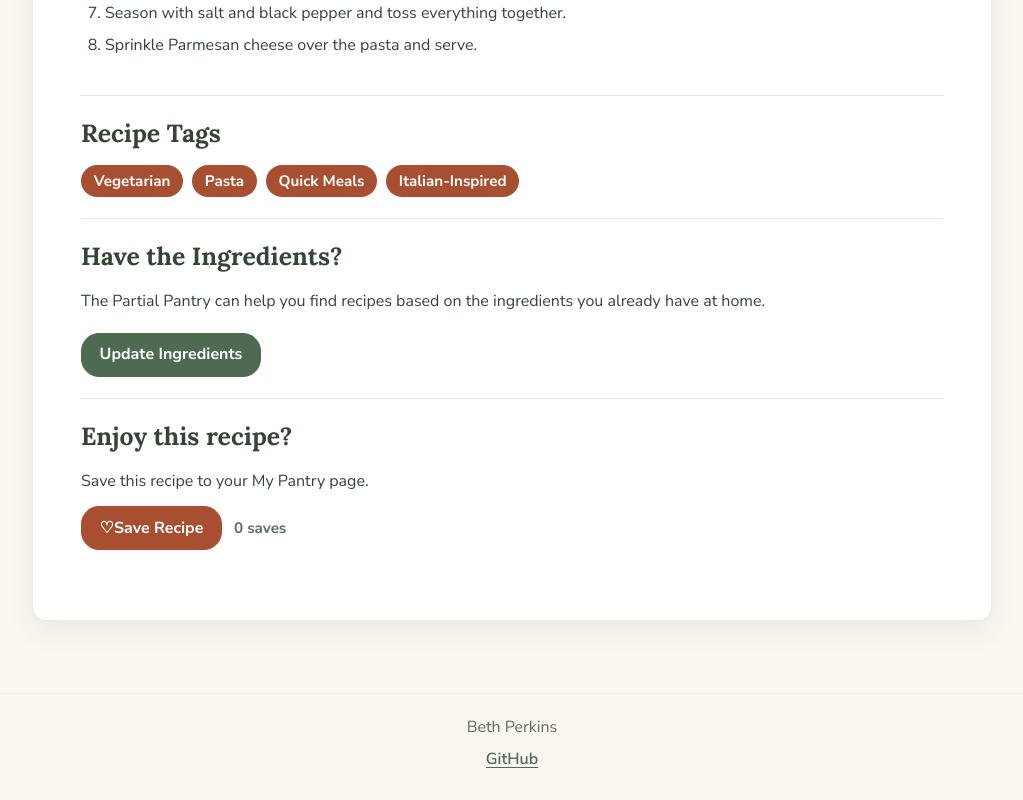
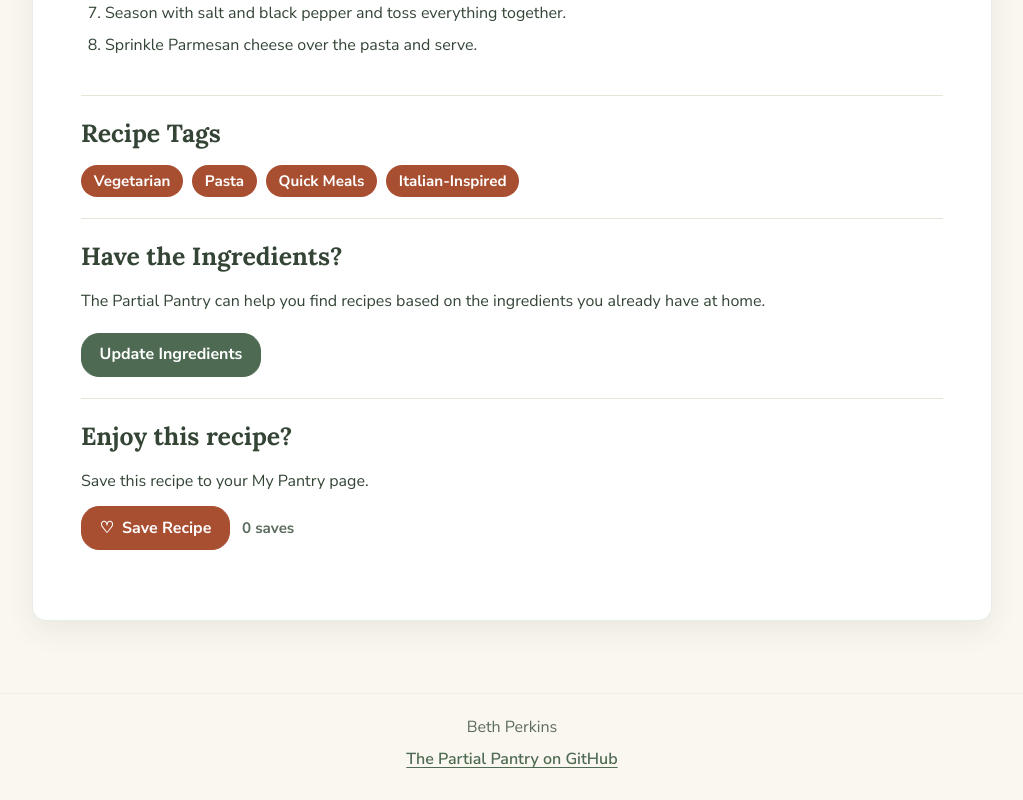
Before and after one commit to bethpilipala/startup, a React (Vite) app: page /recipe-example in a window 1280 px wide. Shown: the part 1624-2424 px from the top of the page, without its empty margins (128-1151 px from the left). Built offline with nearby package versions, Linux system fonts and the light colour scheme.

Commit message:
Edit a couple of strings

```diff
--- a/src/components/recipes/RecipeDetails.jsx
+++ b/src/components/recipes/RecipeDetails.jsx
@@ -26,7 +26,7 @@ export default function RecipeDetails({ recipe }) {
           <p className="recipe-save-description">{strings.recipes.saveRecipeText}</p>
           <div className="recipe-save-actions">
             <button className="btn recipe-save-button" type="button">
-              <span aria-hidden="true">♡</span> {strings.recipes.saveRecipeButton}
+              <span aria-hidden="true">♡</span>&ensp;{strings.recipes.saveRecipeButton}
             </button>
             <output id="recipe-save-count" aria-live="polite">{strings.recipes.saveCountInitial}</output>
           </div>
--- a/src/strings/en.js
+++ b/src/strings/en.js
@@ -6,7 +6,7 @@ const strings = {
     findRecipePlaceholder: "Find a recipe",
     updateIngredientsButton: "Update Ingredients",
     githubLinkLabel: "The Partial Pantry on GitHub",
-    githubLinkText: "GitHub",
+    githubLinkText: "The Partial Pantry on GitHub",
     authorName: "Beth Perkins",
   },
 
```
